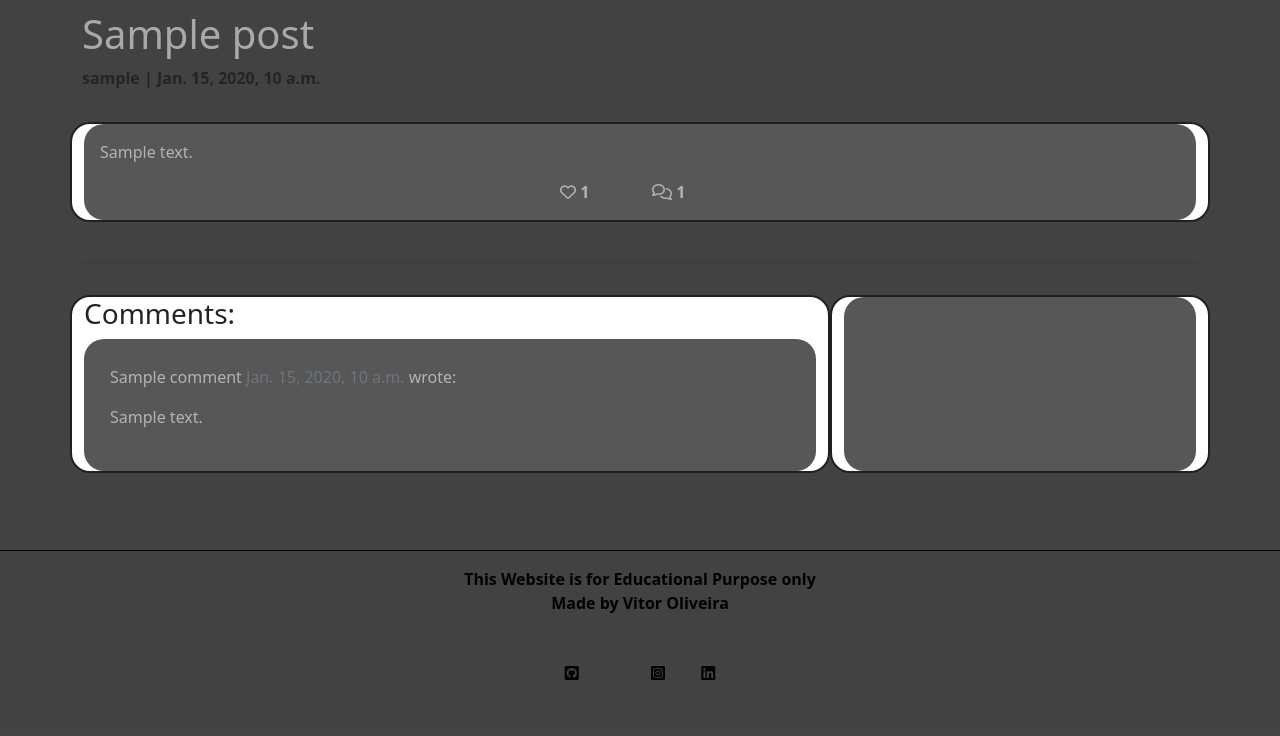
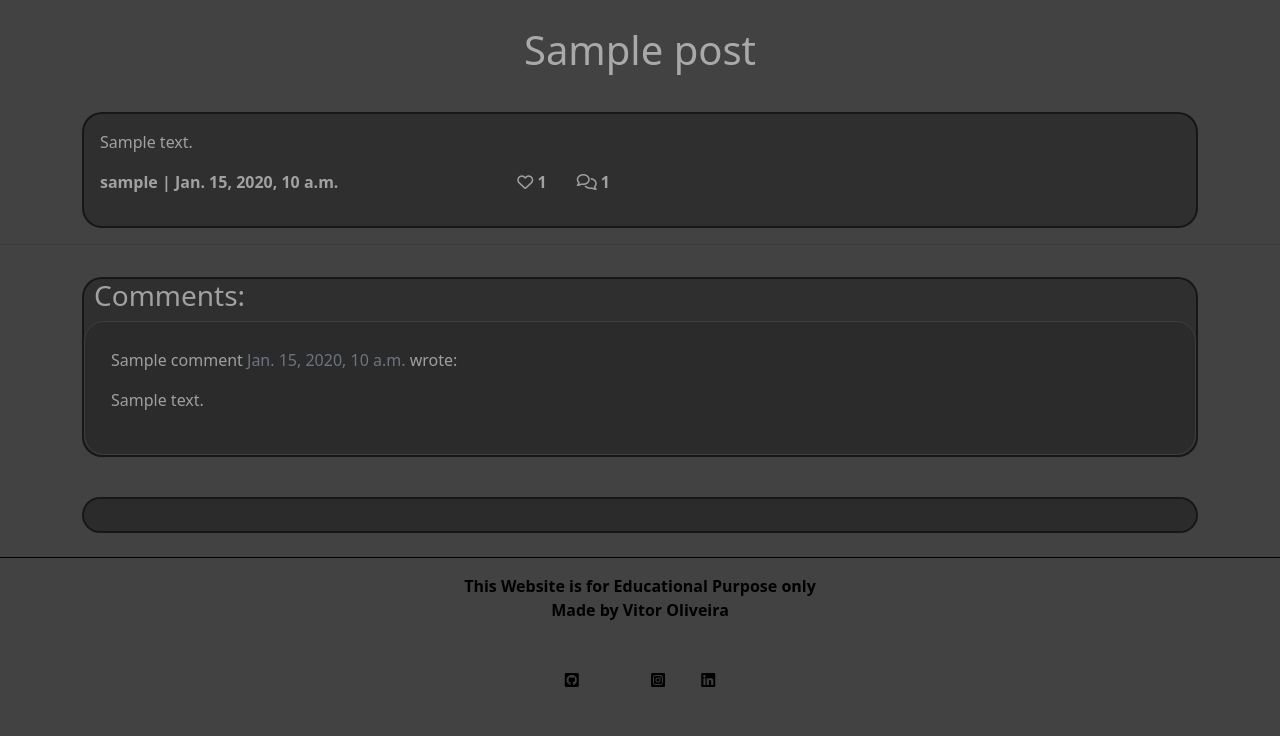
Before and after one commit to b1ndark/project4, a Django app: a page that uses templates/forum_detail.html in a window 1280 px wide. Shown: the part 71-807 px from the top of the page. Before the commit the page ends 751 px from the top, so only its background shows below. Run offline with Django 3.2, Linux system fonts and the light colour scheme; tables that the repository leaves empty hold one stand-in row (values such as "Sample post").

Commit message:
add styling and restructured forum_detail.html

```diff
--- a/static/css/style.css
+++ b/static/css/style.css
@@ -48,7 +48,7 @@ h1 {
     font-size: 1.5em;
 }
 
-/*** Forum ***/
+/************* Forum *************/
 
 .col-md-12 {
     margin: 10px;
@@ -76,6 +76,7 @@ h1 {
 .card-img-top {
     border: 1px solid grey;
     border-radius: 20px;
+    width: 50%;
 }
 
 .post-link {
@@ -109,6 +110,76 @@ h1 {
     border: 2px solid var(--black);
 }
 
+/************* Forum *************/
+
+.masthead-text {
+    display: flex;
+    flex-direction: column;
+    justify-content: space-between;
+}
+
+.content-details{
+    display: flex;
+    flex-direction: row;
+    padding-right: 20px;
+    justify-content: space-between;
+}
+
+.col-1-bottom {
+    display: flex;
+}
+
+.col-1-bottom p {
+    margin-right: 10px;
+    margin-left: 20px;
+}
+
+.g-0 {
+    border: 2px solid var(--nav);
+    border-radius: 20px;
+    display: flex;
+    flex-direction: row;
+}
+
+img {
+    border-radius: 20px;
+}
+
+.row {
+    margin-right: 0;
+    margin-left: 0;
+}
+
+.row>* {
+    padding-right: 0;
+    padding-left: 0;
+}
+
+.row-bottom {
+    display: flex;
+}
+
+.card {
+    background-color: var(--posts-background);
+    color: var(--white);
+}
+
+.top-container {
+    margin-top: 30px;
+}
+
+.h3-padding {
+    padding-left: 10px;
+}
+
+.comments-body {
+    border: 1px solid #3f3d3d;;
+}
+
+.created-on {
+    display: flex;
+    justify-content: space-between;
+}
 
 /************* Footer *************/
 
@@ -137,3 +208,27 @@ footer a {
 footer a:hover {
     color: var(--white);
 }
+
+
+/************* Media queries *************/
+
+/* for medium screens sizes from 1280px wide and down */
+
+@media screen and (max-width: 1280px) {
+
+    .card-img-top {
+        width: 75%;
+    }
+}
+
+@media screen and (max-width: 768px) {
+
+    .image-container {
+        padding-left: 0;
+        padding-right: 0;
+    }
+
+    .card-img-top {
+        width: 100%;
+        }
+}
--- a/templates/forum_detail.html
+++ b/templates/forum_detail.html
@@ -1,71 +1,83 @@
 {% extends 'base.html' %} {% block content %}
 
-<div class="masthead">
-    <div class="container">
-        <div class="row g-0">
-            <div class="col-md-6 masthead-text">
+<div class="container-fluid">
+  <div class="row">
+    <div class="col-12 mt-3 text-center">
+      <div class="row">
         <!-- Post title goes in these h1 tags -->
         <h1 class="post-title">{{ post.title }}</h1>
+      </div>
+    </div>
+  </div>
+</div>
+<div class="masthead top-container">
+    <div class="container">
+        <div class="row g-0 card-body">
+            <div class="col-md-6 masthead-text">
+                <!-- The post content goes inside the card-text. -->
+                <!-- Use the | safe filter inside the template tags -->
+                <p class="card-text">{{ post.content | safe }}</p>
+                <div class="content-details">
+                    <div class="col-1-top">
                         <!-- Post author goes before the | the post's created date goes after -->
-                <p class="post-subtitle">{{ post.author }} | {{ post.created_on }}</p>
+                        <p class="post-subtitle">
+                        {{ post.author }} | {{ post.created_on }}
+                        </p>
+                    </div>
+                    <div class="col-1-bottom">
+                    <!-- The number of likes goes before the closing strong tag -->
+                    <p>
+                    <strong
+                        ><i class="far fa-heart"></i> {{ post.number_of_likes }}
+                    </strong>
+                    </p>
+                    <p>
+                    {% with comments.count as total_comments %}
+                    <strong
+                        ><i class="far fa-comments"></i>
+                        <!-- Our total_comments variable goes before the closing strong tag -->
+                        {{ total_comments }}</strong
+                    >
+                    {% endwith %}
+                    </p>
+                    </div>
+                </div>
             </div>
             <div class="d-none d-md-block col-md-6 masthead-image">
                 <!-- The featured image URL goes in the src attribute -->
                 {% if "placeholder" in post.featured_image.url %}
-                <img src="https://res.cloudinary.com/dsabkjtsx/image/upload/v1697578831/typerfk2_s2nymz.webp" width="100%">
+                <img
+                src="https://res.cloudinary.com/dsabkjtsx/image/upload/v1697578831/typerfk2_s2nymz.webp"
+                width="100%"
+                />
                 {% else %}
-                <img src=" {{ post.featured_image.url }}" width="100%">
+                <img src=" {{ post.featured_image.url }}" width="100%" />
                 {% endif %}
-            </div>
-        </div>
-    </div>
-</div>
-
-<div class="container">
-    <div class="row">
-        <div class="col card mb-4  mt-3 left  top">
-            <div class="card-body">
-                <!-- The post content goes inside the card-text. -->
-                <!-- Use the | safe filter inside the template tags -->
-                <p class="card-text ">
-                    {{ post.content | safe }}
-                </p>
-                <div class="row">
-
-                    <div class="col-1">
-                        <!-- The number of likes goes before the closing strong tag -->
-                        <strong><i class="far fa-heart"></i> {{ post.number_of_likes }} </strong>
-                    </div>
-                    <div class="col-1">
-                        {% with comments.count as total_comments %}
-                        <strong><i class="far fa-comments"></i>
-                            <!-- Our total_comments variable goes before the closing strong tag -->
-                            {{ total_comments }}</strong>
-                        {% endwith %}
-                    </div>
             </div>
         </div>
     </div>
 </div>
 <div class="row">
     <div class="col">
-            <hr>
+        <hr />
     </div>
 </div>
-    <div class="row">
-        <div class="col-md-8 card mb-4  mt-3 ">
-            <h3>Comments:</h3>
-            <div class="card-body">
+<div class="container">
+    <div class="row row-bottom">
+    <div class="col-lg-12 card mb-4 mt-3">
+        <h3 class="h3-padding">Comments:</h3>
+        <div class="card-body comments-body">
             <!-- We want a for loop inside the empty control tags to iterate through each comment in comments -->
             {% for comment in comments %}
-                <div class="comments" style="padding: 10px;">
+            <div class="comments" style="padding: 10px">
                 <p class="font-weight-bold">
                     <!-- The commenter's name goes here. Check the model if you're not sure what that is -->
                     {{ comment.name }}
-                        <span class=" text-muted font-weight-normal">
+                    <span class="text-muted font-weight-normal">
                     <!-- The comment's created date goes here -->
                     {{ comment.created_on }}
-                        </span> wrote:
+                    </span>
+                    wrote:
                 </p>
                 <!-- The body of the comment goes before the | -->
                 {{ comment.body | linebreaks }}
@@ -74,7 +86,7 @@
             {% endfor %}
         </div>
     </div>
-        <div class="col-md-4 card mb-4  mt-3 ">
+    <div class="col-lg-12 card mb-4 mt-3">
         <div class="card-body">
             <!-- For later -->
         </div>
@@ -82,4 +94,6 @@
 </div>
 </div>
 
+
+
 {% endblock %}
```
Also changed, not shown: templates/forum.html (+5 -3 lines). Lines whose indentation alone changed are shown as unchanged.
